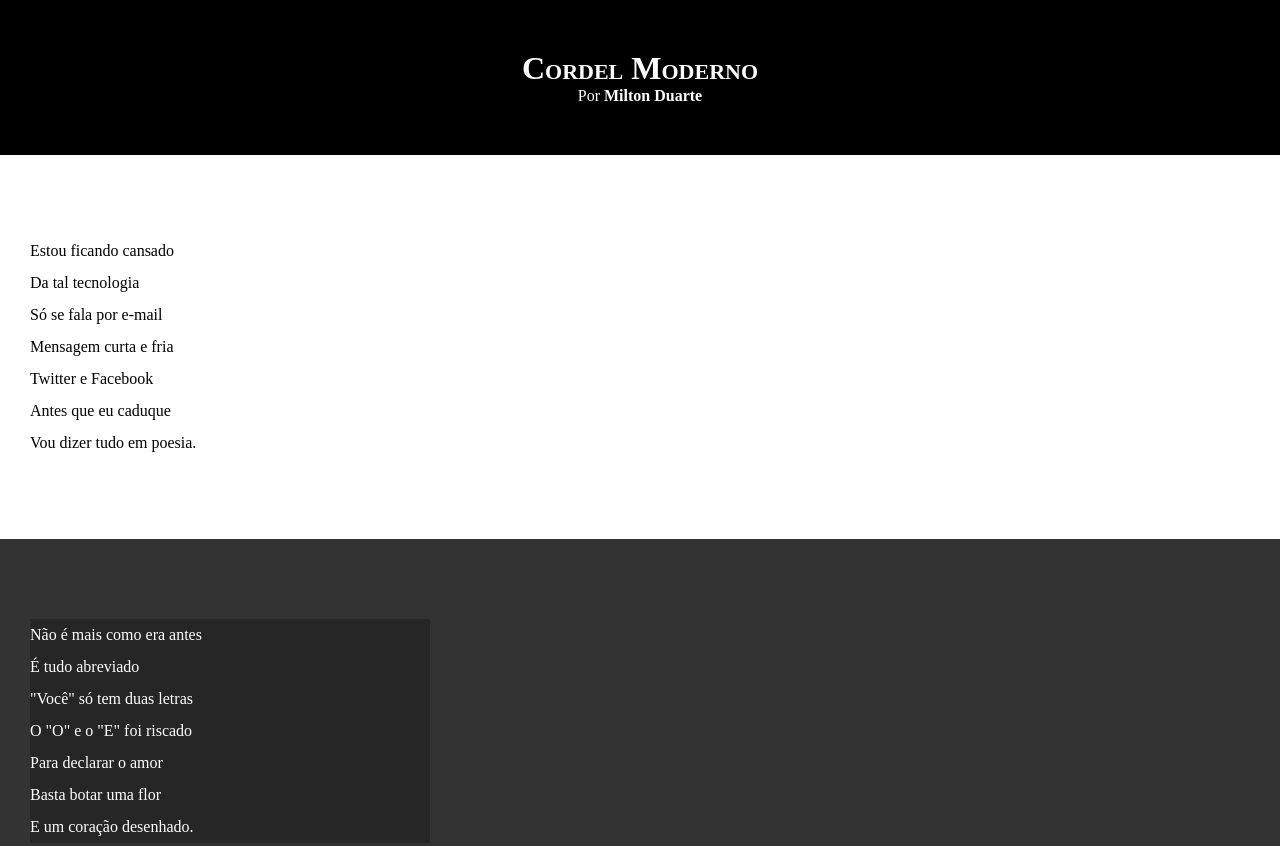
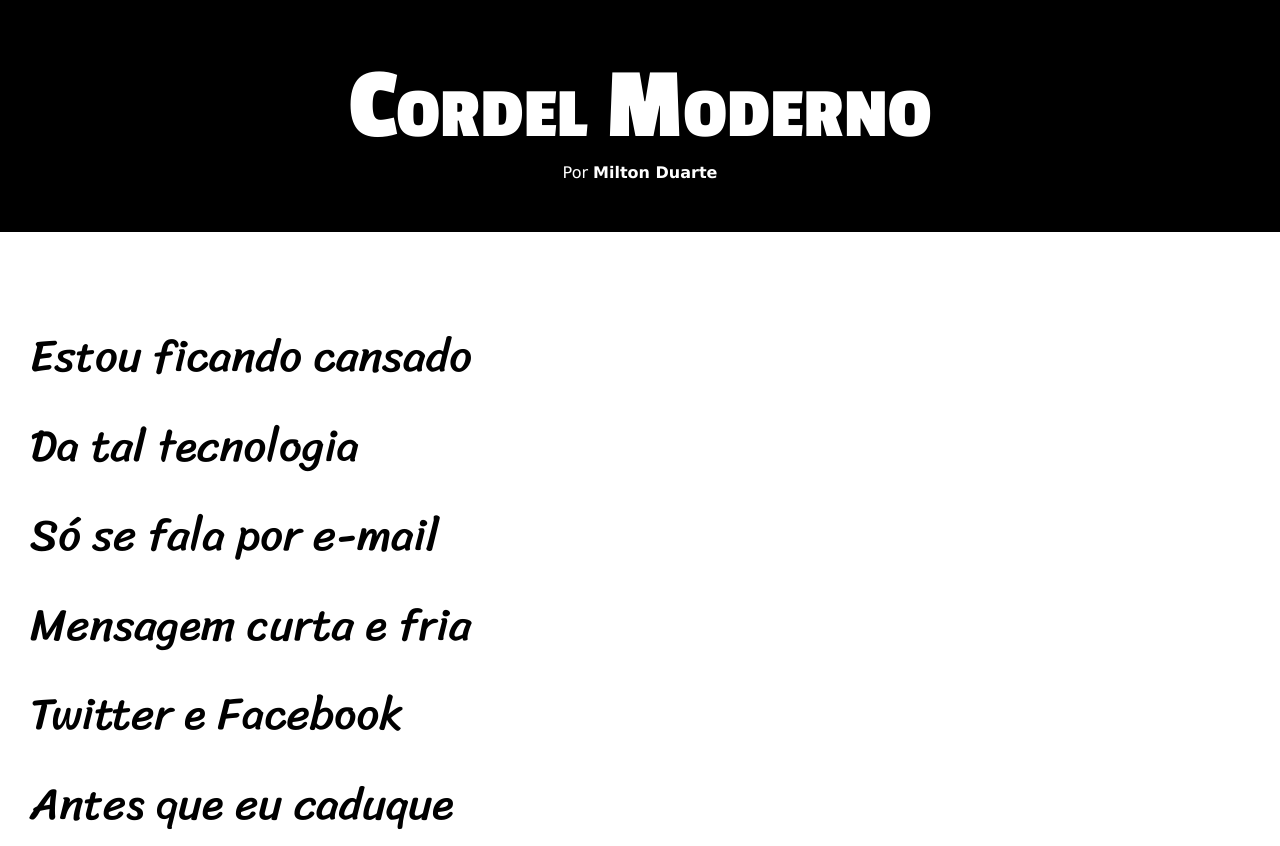
Before and after one commit to Ale1910/Estudo-HTML-e-CSS, a plain HTML site: page desafios/d012/index.html in a window 1280 px wide. Shown: the top 846 px of the page. Drawn offline with Linux system fonts and the light colour scheme.

Commit message:
Projeto Cordel Parte 3

```diff
--- a/desafios/d012/estilo/style.css
+++ b/desafios/d012/estilo/style.css
@@ -1,13 +1,25 @@
 @charset "UTF-8";
+
+@import url('https://fonts.googleapis.com/css2?family=Passion+One:wght@400;700;900&display=swap');
+
+@import url('https://fonts.googleapis.com/css2?family=Sriracha&display=swap');
+
+:root {
+    --fonte1: Verdana, Geneva, Tahoma, sans-serif;
+    --fonte2: 'Passion One', cursive;
+    --fonte3: 'Sriracha', cursive;
+}
 
 * {
     margin: 0px;
     padding: 0px;
+    font-size: 1em;
 }
 
 html, body {
     min-height: 100vh;
     background-color: darkgray;
+    font-family: var(--fonte1);
 }
 
 header {
@@ -19,6 +31,8 @@ header {
 header > h1 {
     padding-top: 50px;
     font-variant: small-caps;
+    font-family: var(--fonte2);
+    font-size:  8vw;
 }
 
 header > p {
@@ -40,6 +54,8 @@ section {
     padding-bottom: 10vh;
     line-height: 2em;
     padding-left: 30px;
+    font-family: var(--fonte3);
+    font-size: 3.5vw;
 
 }
 
@@ -54,7 +70,8 @@ section.imagem {
 }
 
 section.imagem > p {
-    width: 400px;
+    display: inline-block;
+    padding: 5px;
     background-color: rgba(0, 0, 0, 0.253);
 }
 
```
